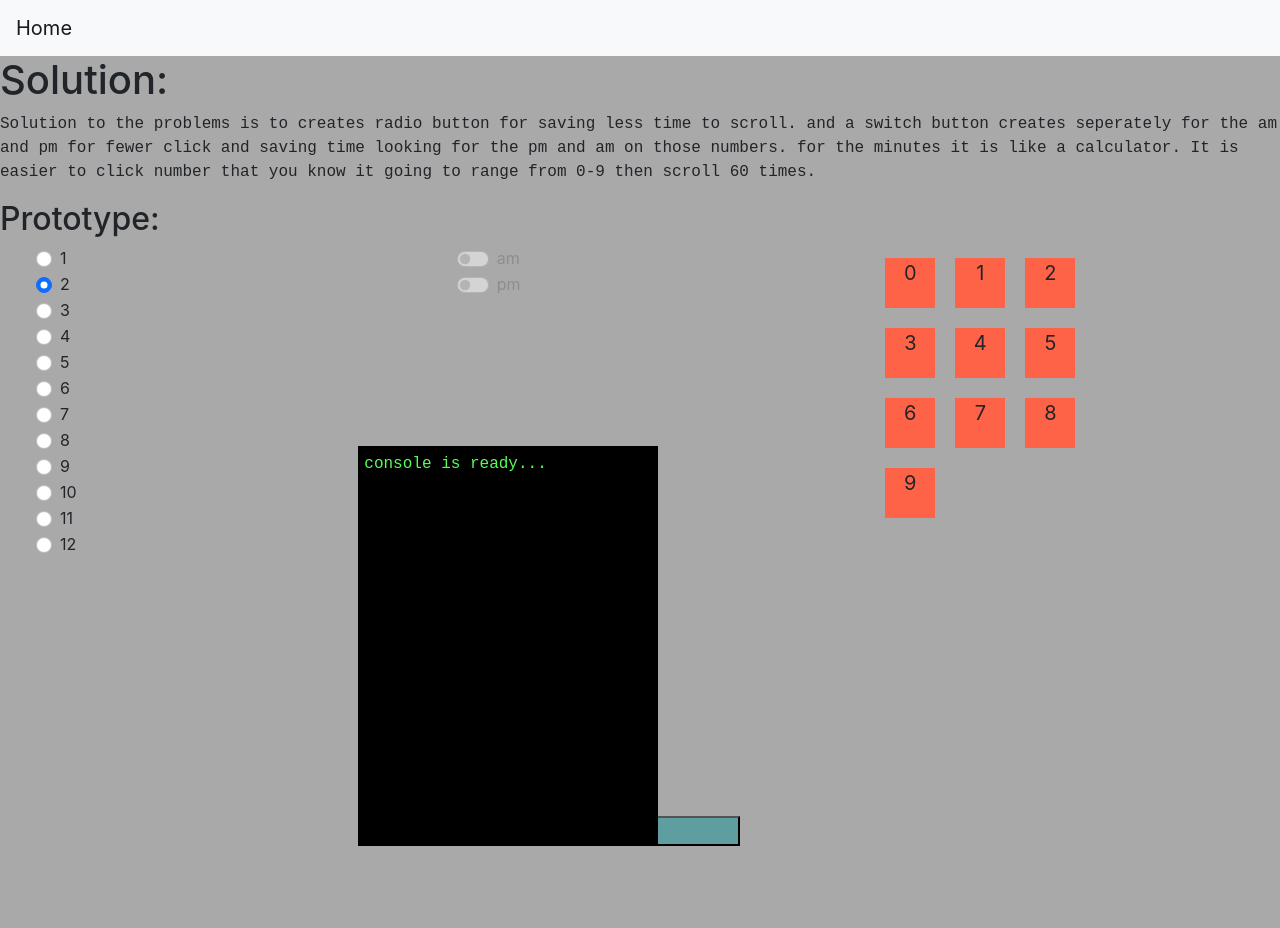
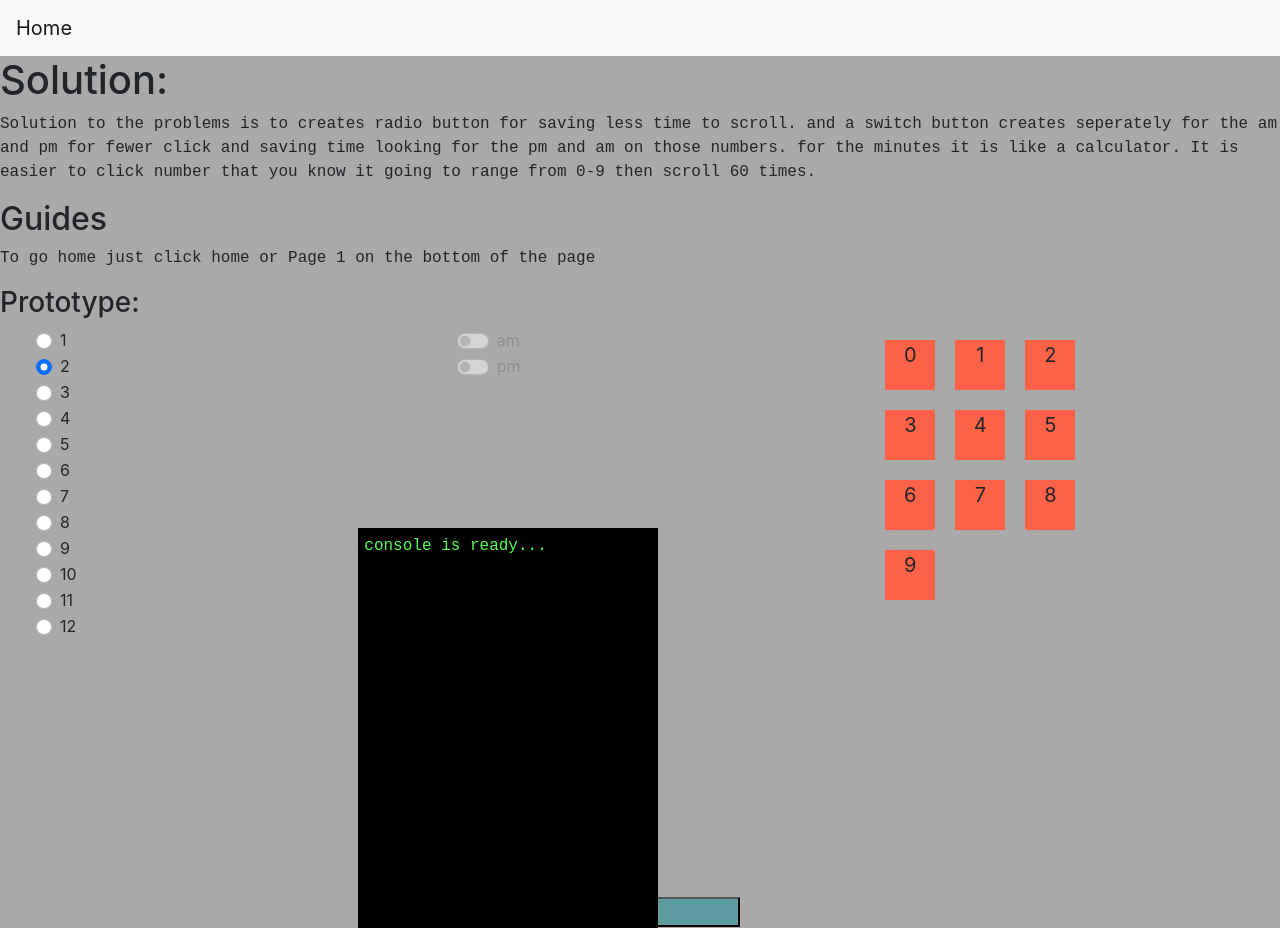
Before and after one commit to vanpham2000/lima, a plain HTML site: page page1/page1.html in a window 1280 px wide. Before the commit the page ends 846 px from the top, so only its background shows below. Drawn offline with nearby package versions, Linux system fonts and the light colour scheme.

Commit message:
Add files via upload

```diff
--- a/page1/page1.html
+++ b/page1/page1.html
@@ -41,8 +41,14 @@ looking for the pm and am on those numbers. for the minutes it is like a calcula
 It is easier to click number that you know it going to range from 0-9 then scroll 60 times.
 </p>
 <h2>
+Guides
+</h2>
+<p>
+To go home just click home or Page 1 on the bottom of the page
+</p>
+<h3>
   Prototype:
-</h2>
+</h3>
 </div>
 <!-- radio button -->
   <div class="row">
```
